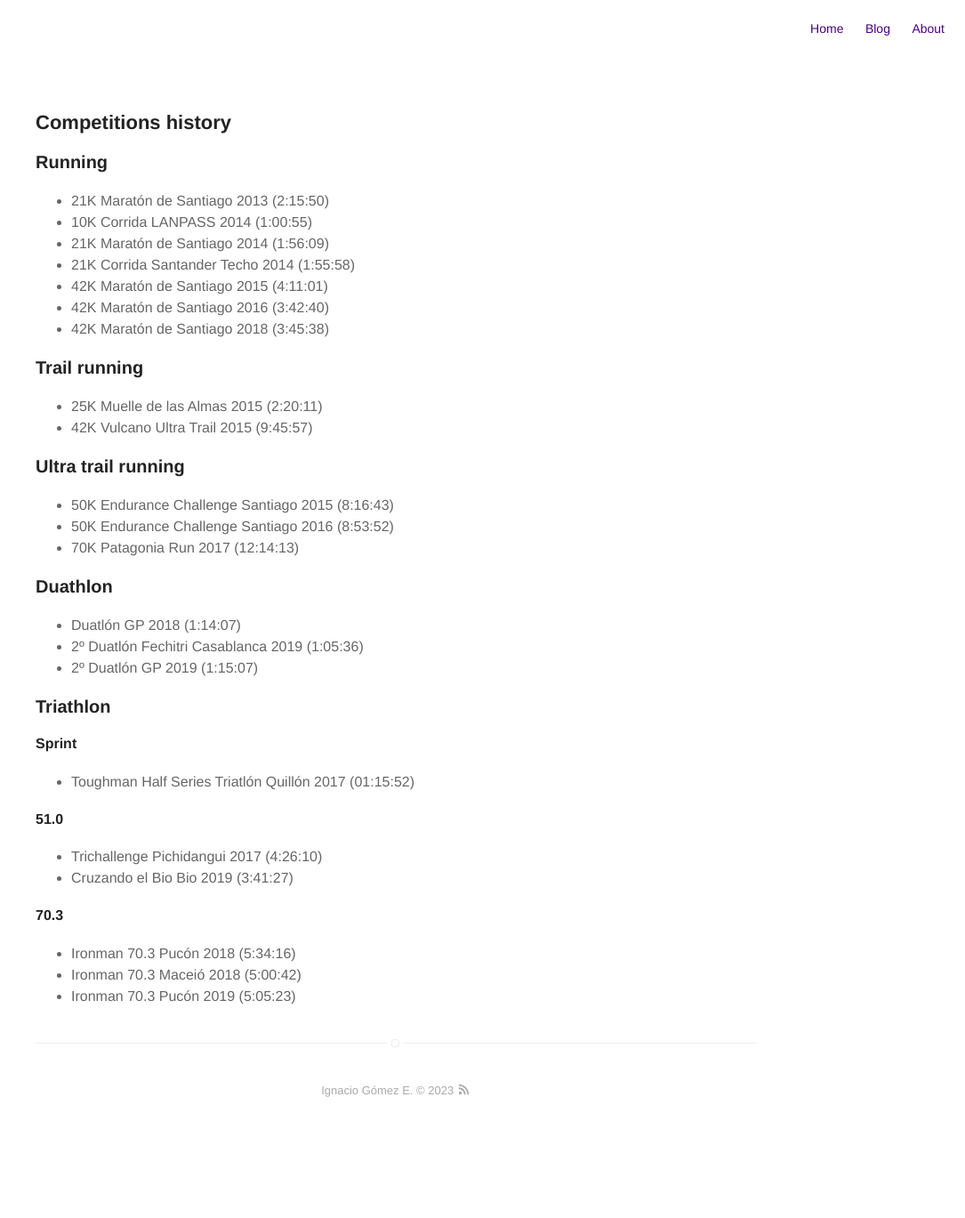
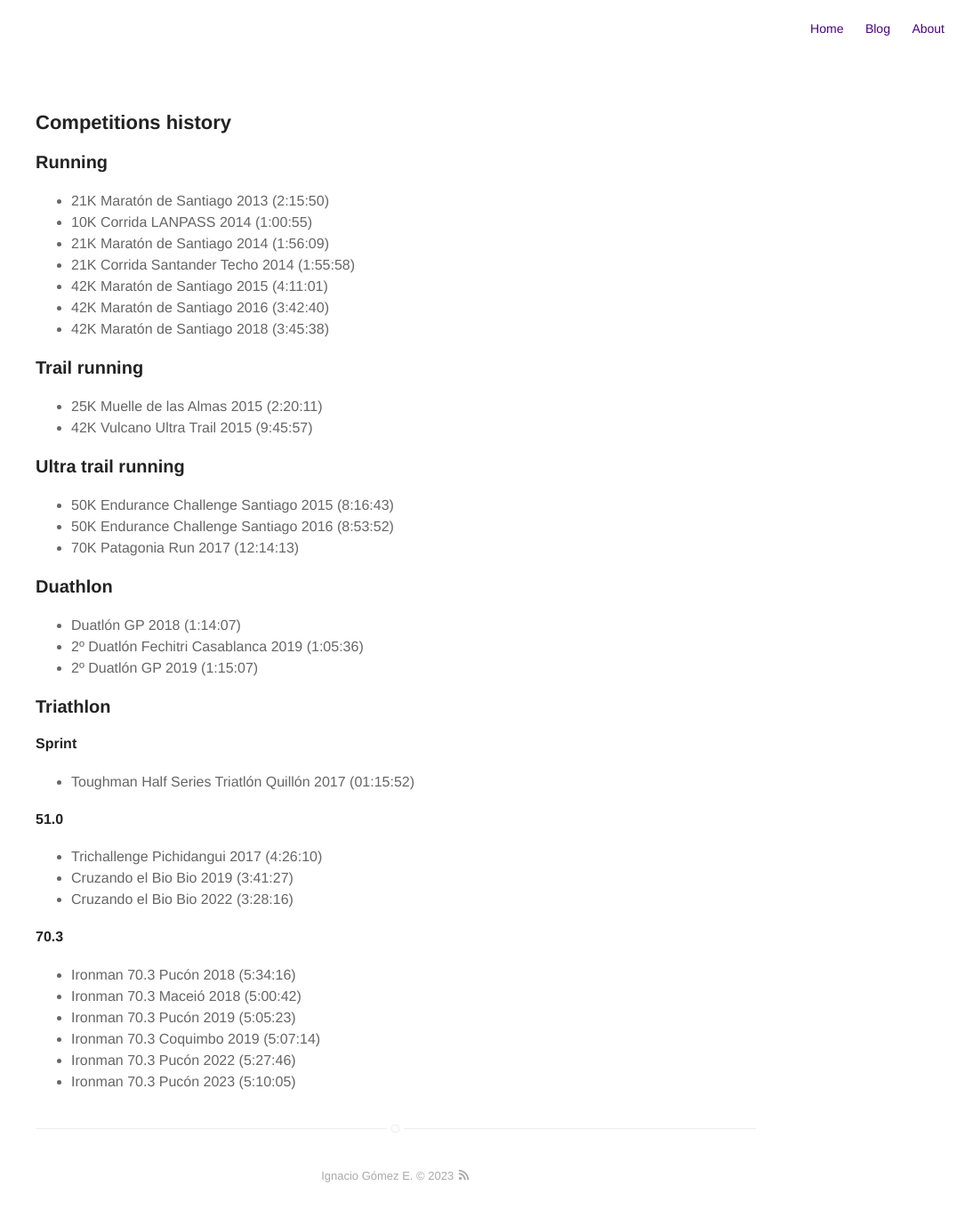
Before and after one commit to ignacio-gomeze/ignacio-gomeze.github.io, a Jekyll site: the page built from races.md, in a window 1280 px wide. Shown: the whole page at 89% size, without its empty margins (195-1280 px from the left). Built offline with Jekyll 4.4.1, drawn with Linux system fonts in a browser that asks for light colours; before the commit the page ends 1273 px from its top, so only the background shows below that.

Commit message:
Update last races

```diff
--- a/races.md
+++ b/races.md
@@ -37,8 +37,12 @@ layout: page
 #### 51.0
 * Trichallenge Pichidangui 2017 (4:26:10)
 * Cruzando el Bio Bio 2019 (3:41:27)
+* Cruzando el Bio Bio 2022 (3:28:16)
 
 #### 70.3
 * Ironman 70.3 Pucón 2018 (5:34:16)
 * Ironman 70.3 Maceió 2018 (5:00:42)
 * Ironman 70.3 Pucón 2019 (5:05:23)
+* Ironman 70.3 Coquimbo 2019 (5:07:14)
+* Ironman 70.3 Pucón 2022 (5:27:46)
+* Ironman 70.3 Pucón 2023 (5:10:05)
```
